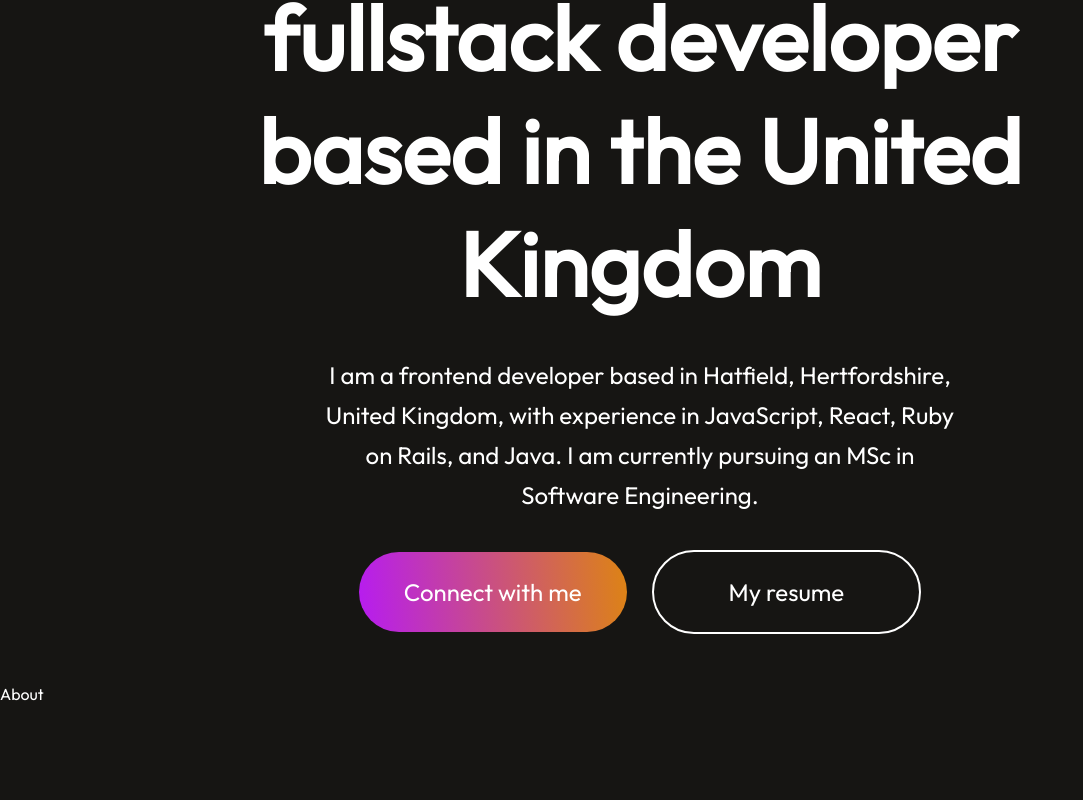
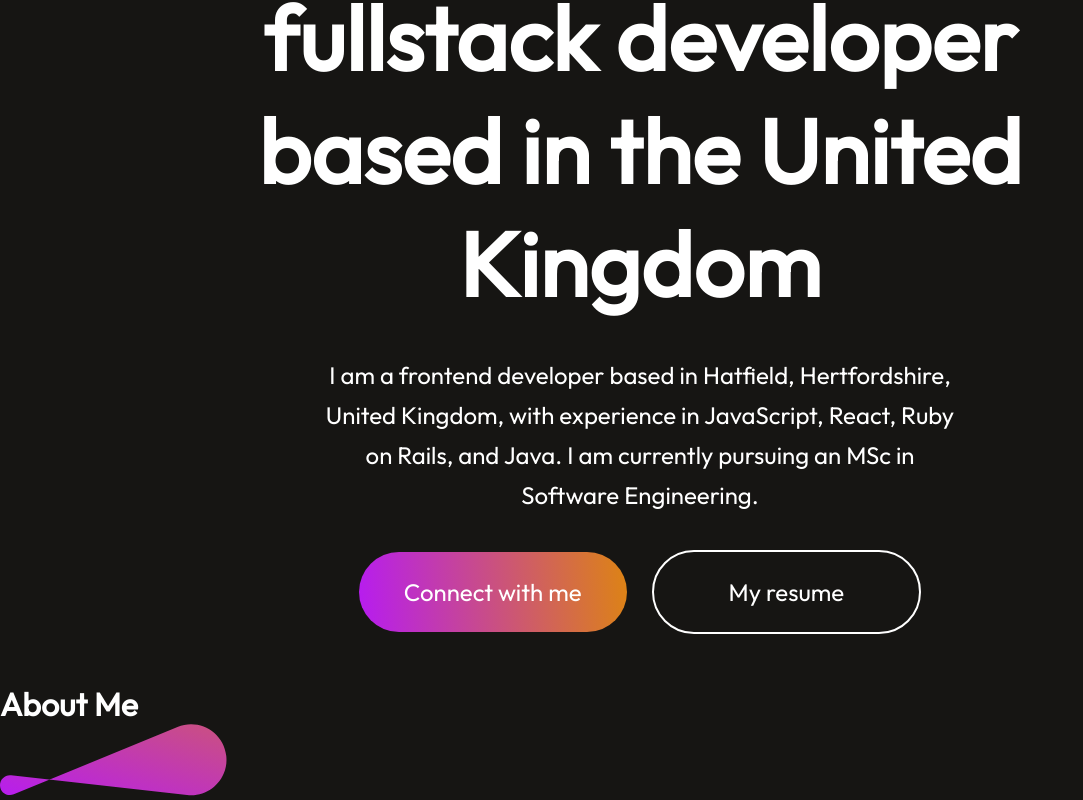
Before and after one commit to KipletingEdwin/kipleting-edwin-portfolio, a React (Vite) app: page / in a window 1280 px wide. Shown: the part 753-1553 px from the top of the page, without its empty margins (0-1083 px from the left). Before the commit the page ends 1457 px from the top, so only its background shows below. Built offline with nearby package versions, Linux system fonts and the light colour scheme.

Commit message:
Add theme_pattern

```diff
--- a/src/Components/About/About.jsx
+++ b/src/Components/About/About.jsx
@@ -1,8 +1,15 @@
 import React from 'react'
+import './About.css'
+import theme_pattern from '../../assets/theme_pattern.svg'
 
 const About = () => {
   return (
-    <div>About</div>
+    <div className='about'>
+        <div className="about-title">
+            <h1>About Me</h1>
+            <img src={theme_pattern} alt="theme" />
+        </div>
+    </div>
   )
 }
 
```
